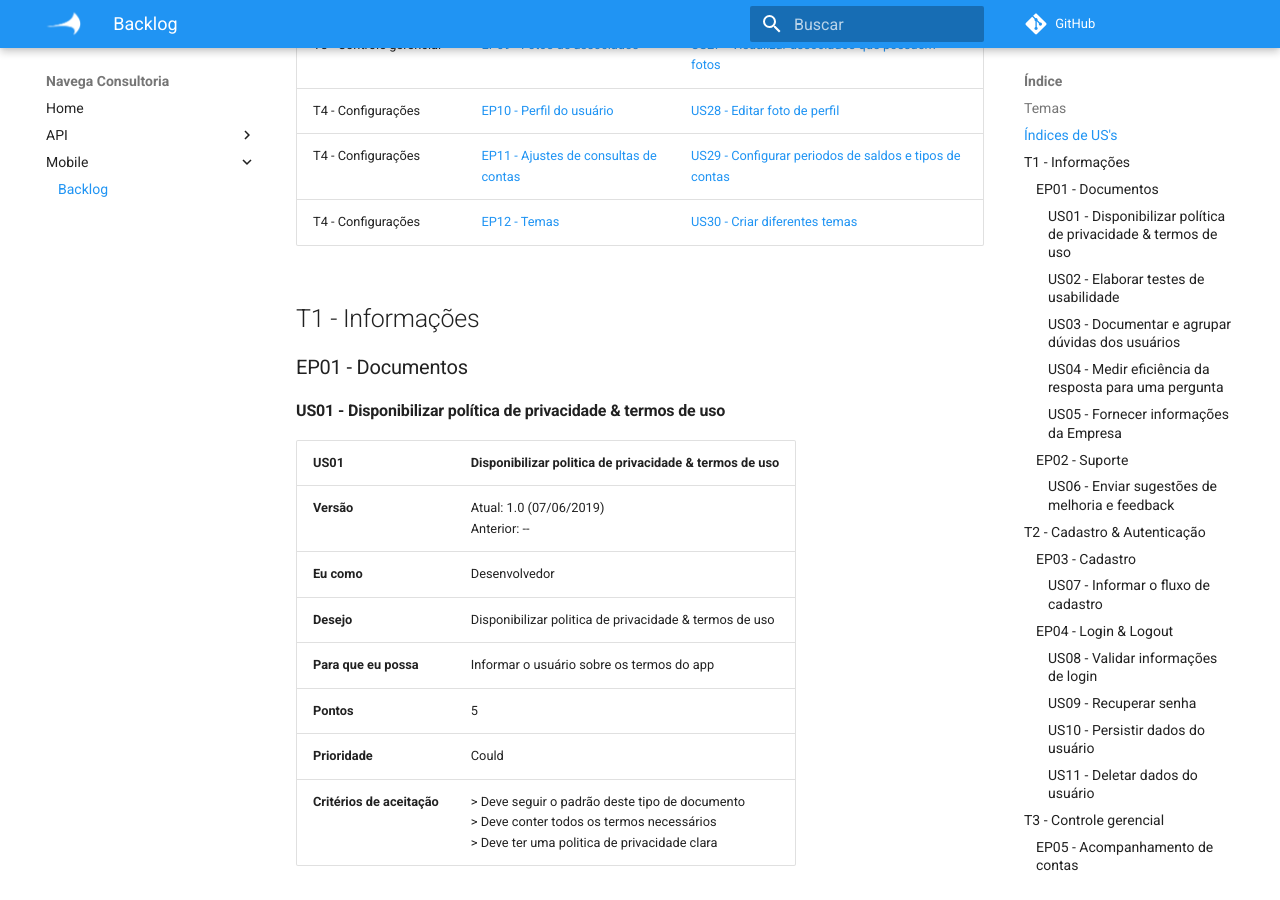
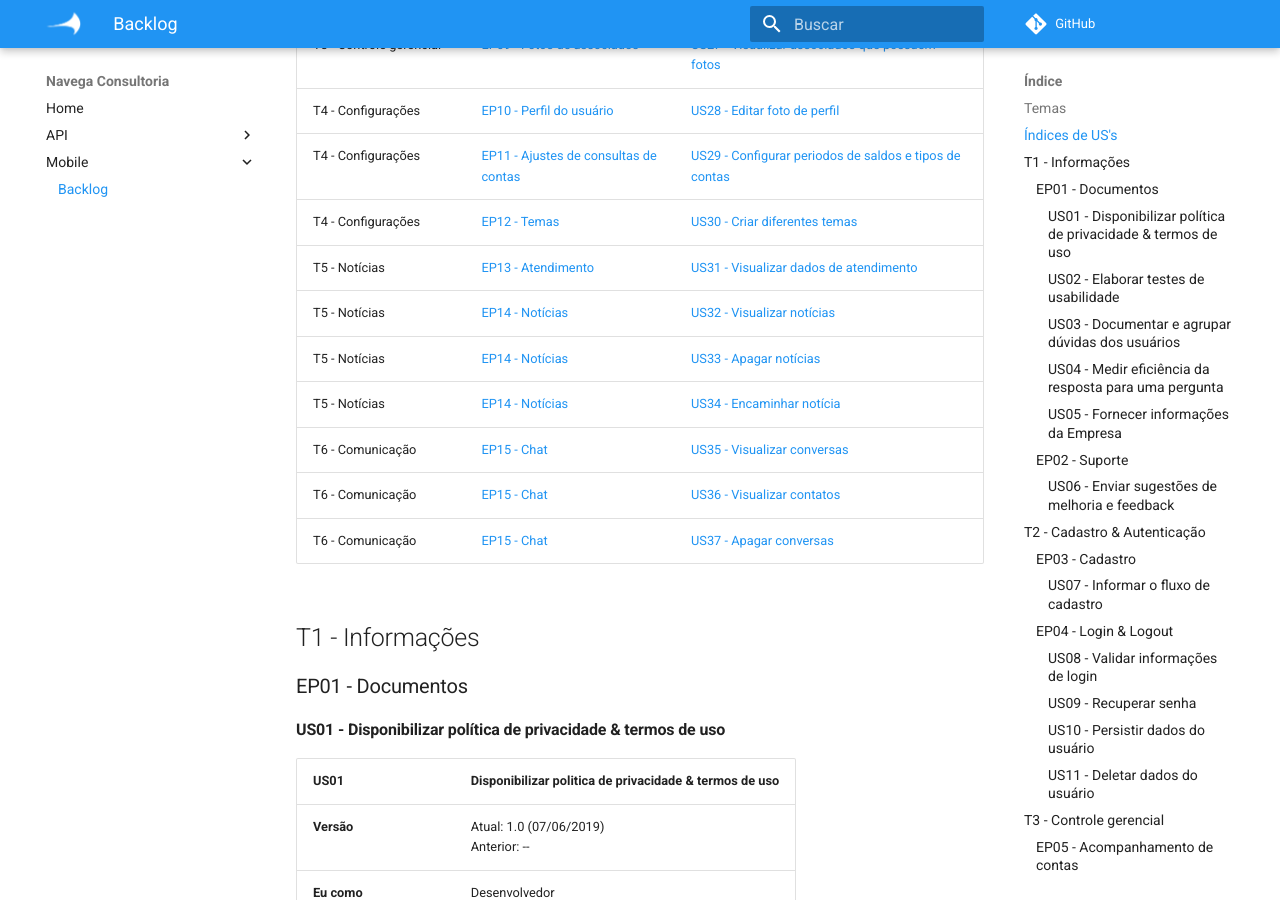
Before and after one commit to NavegaSistemas/Documentacao, an MkDocs documentation site: the page built from docs/Mobile/backlog.md, in a window 1280 px wide and 900 px high, scrolled down 2613 px. Built offline with MkDocs 1.6.1 and Material for MkDocs 9.7.7, drawn with Linux system fonts in a browser that asks for light colours; some of the changed text lies outside the part shown.

Commit message:
Finalizado indices de US's

```diff
--- a/docs/Mobile/backlog.md
+++ b/docs/Mobile/backlog.md
@@ -46,7 +46,13 @@ Em termos gerais, o Product BackLog é uma listagem de todos os afazeres pendent
 |T4 - Configurações|[EP10 - Perfil do usuário](#ep10-perfil-do-usuario)|[US28 - Editar foto de perfil](#us28-editar-foto-de-perfil)|
 |T4 - Configurações|[EP11 - Ajustes de consultas de contas](#ep11-ajustes-de-consultas-de-contas)|[US29 - Configurar periodos de saldos e tipos de contas](#us29-configurar-periodos-de-saldos-e-tipos-de-contas)|
 |T4 - Configurações|[EP12 - Temas](#ep12-temas)|[US30 - Criar diferentes temas](#us30-criar-diferentes-temas)|
-
+|T5 - Notícias|[EP13 - Atendimento](#ep13-atendimento)|[US31 - Visualizar dados de atendimento](#us31-visualizar-dados-de-atendimento)|
+|T5 - Notícias|[EP14 - Notícias](#ep14-noticias)|[US32 - Visualizar notícias](#us32-visualizar-noticias)|
+|T5 - Notícias|[EP14 - Notícias](#ep14-noticias)|[US33 - Apagar notícias](#us33-apagar-noticias)|
+|T5 - Notícias|[EP14 - Notícias](#ep14-noticias)|[US34 - Encaminhar notícia](#us34-encaminhar-noticia)|
+|T6 - Comunicação|[EP15 - Chat](#ep15-chat)|[US35 - Visualizar conversas](#us35-visualizar-conversas)|
+|T6 - Comunicação|[EP15 - Chat](#ep15-chat)|[US36 - Visualizar contatos](#us36-visualizar-contatos)|
+|T6 - Comunicação|[EP15 - Chat](#ep15-chat)|[US37 - Apagar conversas](#us37-apagar-conversas)|
 
 
 ## T1 - Informações
@@ -307,7 +313,7 @@ Em termos gerais, o Product BackLog é uma listagem de todos os afazeres pendent
 | **Para que eu possa** | Ter controle de quais contas gostaria que fossem padrão  |
 | **Pontos** | 3 |
 | **Prioridade** | Must |
-| **Critérios de aceitação** | > Deve apagar uma conta da lista do painel gerencial <br> Deve persistir os dados de contas em um banco local <br> Pedir confirmação de deleção  |
+| **Critérios de aceitação** | > Deve apagar uma conta da lista do painel gerencial <br> > Deve persistir os dados de contas em um banco local <br> > Pedir confirmação de deleção  |
 
 ### EP08 - Agenda
 
@@ -411,7 +417,7 @@ Em termos gerais, o Product BackLog é uma listagem de todos os afazeres pendent
 | **Para que eu possa** | Adicionar novas fotos de perfil |
 | **Pontos** | 3 |
 | **Prioridade** | Must |
-| **Critérios de aceitação** | > Deve permitir usar foto da câmeta ou galeria <br> > Deve cortar foto em um quadrado <br> Deve persistir apenas uma foto de perfil por usuário |
+| **Critérios de aceitação** | > Deve permitir usar foto da câmeta ou galeria <br> > Deve cortar foto em um quadrado <br> > Deve persistir apenas uma foto de perfil por usuário |
 
 ### EP11 - Ajustes de consultas de contas
 
@@ -425,7 +431,7 @@ Em termos gerais, o Product BackLog é uma listagem de todos os afazeres pendent
 | **Para que eu possa** | Controlar tipos de preferencias para consultas de contas gerenciais |
 | **Pontos** | 5 |
 | **Prioridade** | Must |
-| **Critérios de aceitação** | > Deve configurar contas de usos e fontes <br> > Deve configurar contas de receitas e despesas <br> Deve configurar períodos de saldos de consulta |
+| **Critérios de aceitação** | > Deve configurar contas de usos e fontes <br> > Deve configurar contas de receitas e despesas <br> > Deve configurar períodos de saldos de consulta |
 
 ### EP12 - Temas
 
@@ -439,7 +445,7 @@ Em termos gerais, o Product BackLog é uma listagem de todos os afazeres pendent
 | **Para que eu possa** | Disponibilizar temas que agradem diferentes perfis de usuários |
 | **Pontos** | 10 |
 | **Prioridade** | Could |
-| **Critérios de aceitação** | > Deve disponibilizar temas claros e escuros <br> > Deve persistir último tema escolhido <br> > Deve criar esquema de cores <br> Deve criar corpo do tema |
+| **Critérios de aceitação** | > Deve disponibilizar temas claros e escuros <br> > Deve persistir último tema escolhido <br> > Deve criar esquema de cores <br> > Deve criar corpo do tema |
 
 ## T5 - Notícias
 
@@ -455,7 +461,7 @@ Em termos gerais, o Product BackLog é uma listagem de todos os afazeres pendent
 | **Para que eu possa** | Visualizar dados de atendimento de forma consolidada e por unidades |
 | **Pontos** | 5 |
 | **Prioridade** | Must |
-| **Critérios de aceitação** | > Deve mostrar quantidade de pessoas na fila <br> > Deve mostrar quantidade de atendimentos já realizados <br> > Deve mostrar temp médio de atendimento <br> Deve mostrar tempo médio de espera na fila <br> > Deve atualizar informações automaticamente de x em x min |
+| **Critérios de aceitação** | > Deve mostrar quantidade de pessoas na fila <br> > Deve mostrar quantidade de atendimentos já realizados <br> > Deve mostrar temp médio de atendimento <br> > Deve mostrar tempo médio de espera na fila <br> > Deve atualizar informações automaticamente de x em x min |
 
 ### EP14 - Notícias
 
@@ -469,7 +475,7 @@ Em termos gerais, o Product BackLog é uma listagem de todos os afazeres pendent
 | **Para que eu possa** | Acessar as noticiais da minha cooperativa |
 | **Pontos** | 5 |
 | **Prioridade** | Must |
-| **Critérios de aceitação** | > Deve filtrar notícias por não lidas <br> > Deve filtrar notícias por lidas <br> Deve filtrar notícias por todas <br> Deve filtrar notícias por período <br> Deve ilustrar notícias |
+| **Critérios de aceitação** | > Deve filtrar notícias por não lidas <br> > Deve filtrar notícias por lidas <br> > Deve filtrar notícias por todas <br> > Deve filtrar notícias por período <br> > Deve ilustrar notícias |
 
 #### US33 - Apagar notícias
 
@@ -493,8 +499,7 @@ Em termos gerais, o Product BackLog é uma listagem de todos os afazeres pendent
 | **Para que eu possa** | Compartilhar uma notícias com outros usuários do app |
 | **Pontos** | 5 |
 | **Prioridade** | Must |
-| **Critérios de aceitação** | > Deve filtrar usuários <br> > Deve permitir enviar para mais um usuário
-por vez |
+| **Critérios de aceitação** | > Deve filtrar usuários <br> > Deve permitir enviar para mais um usuário por vez |
 
 ## T6 - Comunicação
 
@@ -510,7 +515,7 @@ por vez |
 | **Para que eu possa** | Acessar conversas com outros usuários |
 | **Pontos** | 5 |
 | **Prioridade** | Must |
-| **Critérios de aceitação** | > Deve mostrar em ordem de mais recentes <br> > Deve sinalizar conversas nao lidas <br> Deve mostrar horário e remetente da mensagem <br> Deve filtrar conversas por nome do remetente |
+| **Critérios de aceitação** | > Deve mostrar em ordem de mais recentes <br> > Deve sinalizar conversas nao lidas <br> > Deve mostrar horário e remetente da mensagem <br> > Deve filtrar conversas por nome do remetente |
 
 #### US36 - Visualizar contatos
 
@@ -522,7 +527,7 @@ por vez |
 | **Para que eu possa** | Selecionar contato para iniciar uma conversa |
 | **Pontos** | 5 |
 | **Prioridade** | Must |
-| **Critérios de aceitação** | > Deve listar todos os usuários disponíveis <br> Deve filtrar contatos por nome |
+| **Critérios de aceitação** | > Deve listar todos os usuários disponíveis <br> > Deve filtrar contatos por nome |
 
 #### US37 - Apagar conversas
 
```
